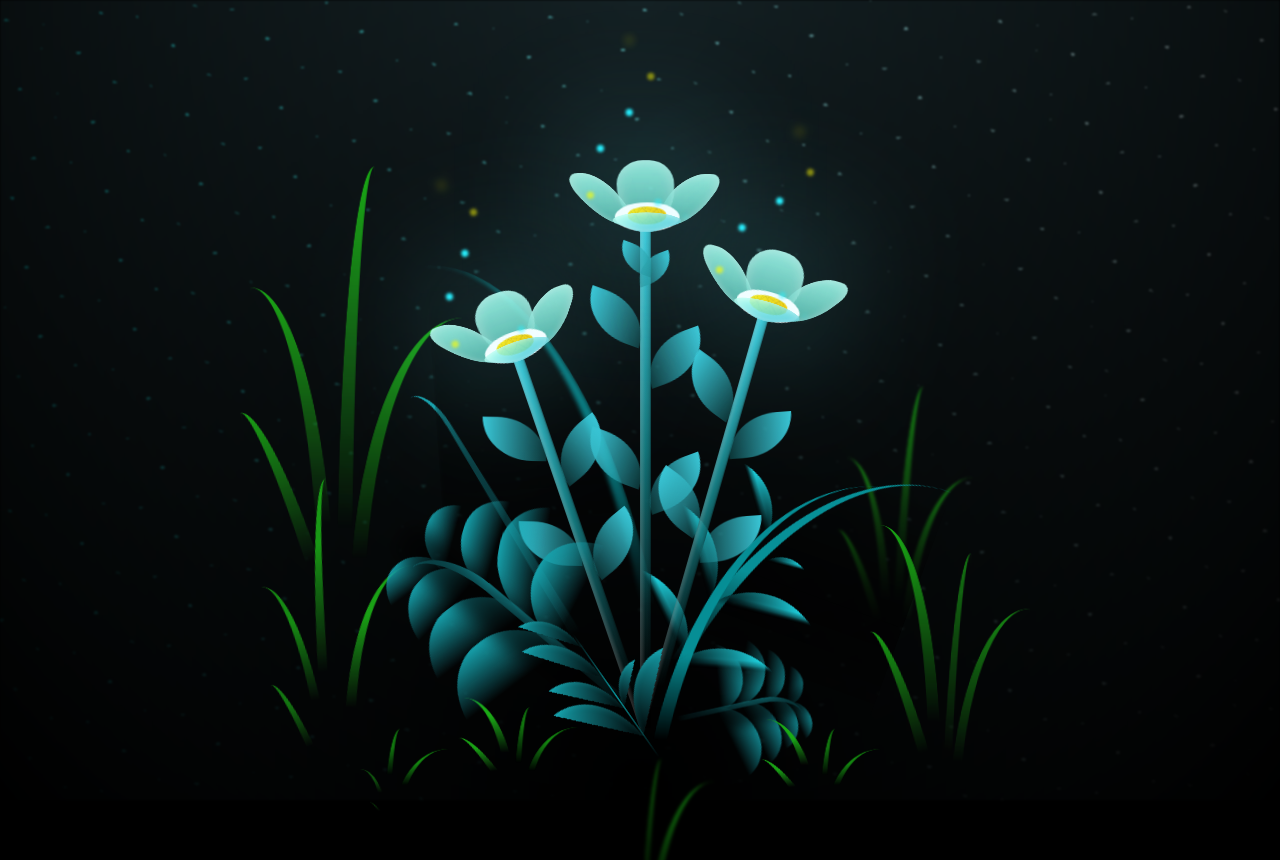
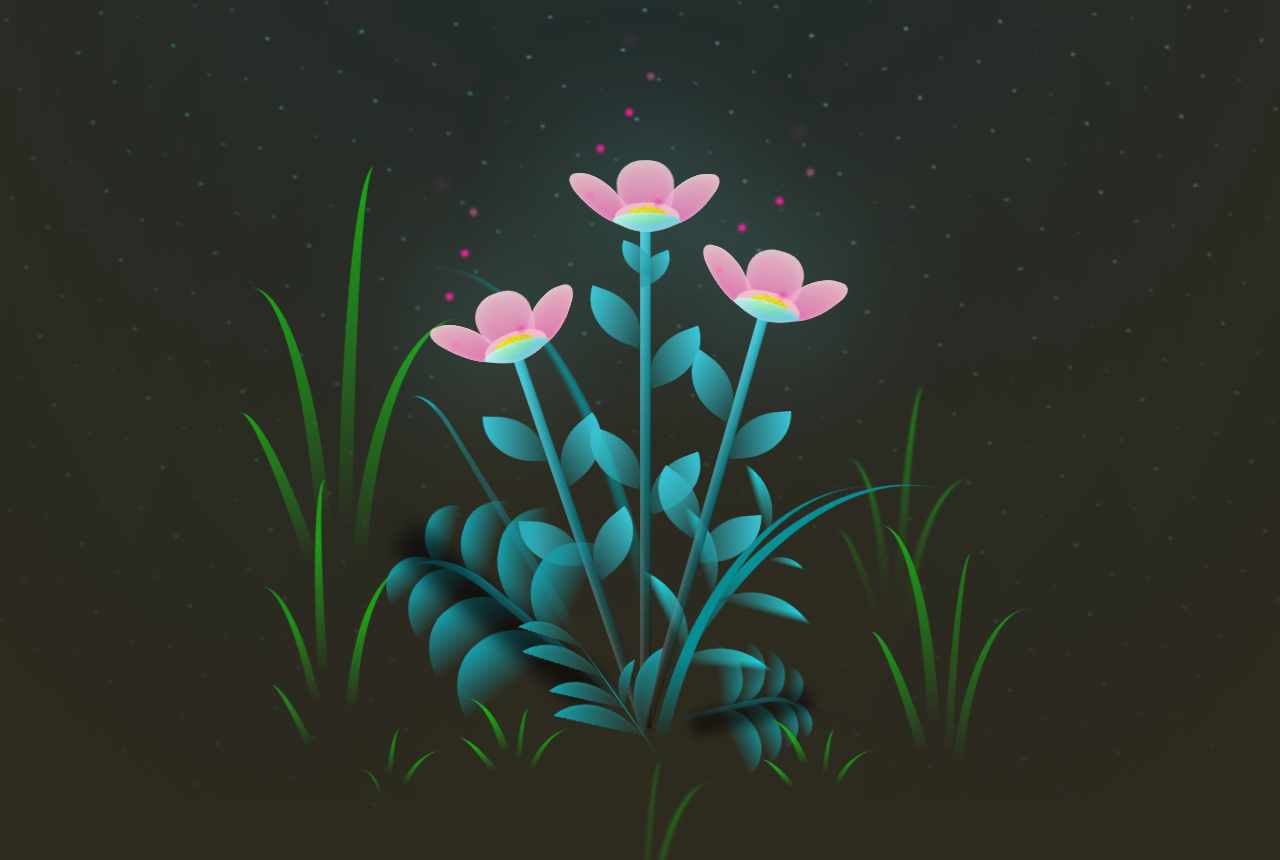
Before and after one commit to owenpratama9/semangat, a plain HTML site: page flower.html in a window 1280 px wide. Shown: the top 860 px of the page. Drawn offline with Linux system fonts and the light colour scheme.

Commit message:
Update main.css

```diff
--- a/css/main.css
+++ b/css/main.css
@@ -7,7 +7,7 @@
 }
 
 :root {
-  --dark-color: #000;
+  --dark-color: #2e2a1e;
 }
 
 body {
@@ -164,8 +164,8 @@ body {
   width: 8vmin;
   height: 11vmin;
   border-radius: 51% 49% 47% 53%/44% 45% 55% 69%;
-  background-color: #a7ffee;
-  background-image: linear-gradient(to top, #54b8aa, #a7ffee);
+   background-color: #ffc0cb; /* Warna pink muda */
+  background-image: linear-gradient(to top, #ff69b4, #ffc0cb);
   transform-origin: bottom center;
   opacity: 0.9;
   box-shadow: inset 0 0 2vmin rgba(255, 255, 255, 0.5);
@@ -196,7 +196,7 @@ body {
   width: 9vmin;
   height: 4vmin;
   border-radius: 50%;
-  background-color: #fff;
+  background-color: #ffb7c5;
 }
 .flower__white-circle::after {
   content: "";
@@ -264,14 +264,14 @@ body {
   bottom: 0vmin;
   width: 1vmin;
   height: 1vmin;
-  background-color: rgb(255, 251, 0);
+  background-color: #ff69b4;
   border-radius: 50%;
   filter: blur(0.2vmin);
   -webkit-animation: light-ans 4s linear infinite backwards;
           animation: light-ans 4s linear infinite backwards;
 }
 .flower__light:nth-child(odd) {
-  background-color: #23f0ff;
+   background-color: #ff1493;
 }
 .flower__light--1 {
   left: -2vmin;
```
